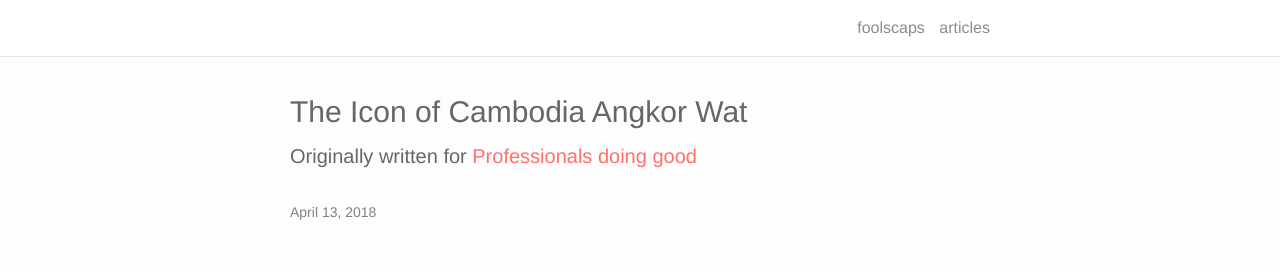
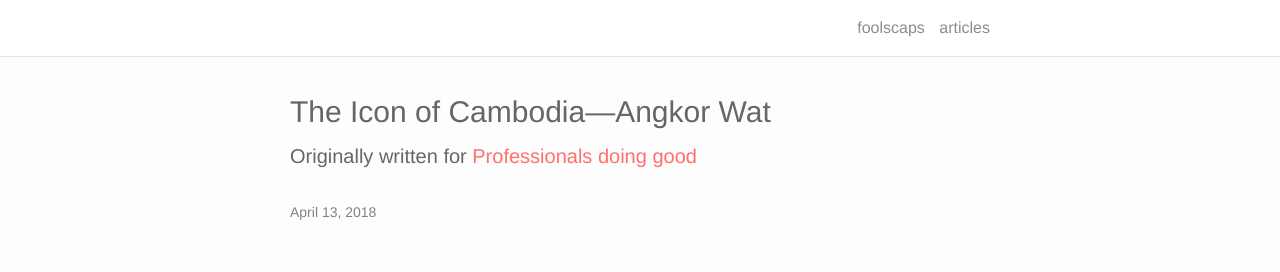
Before and after one commit to foolscaps/foolscaps.github.io, a Jekyll site: the page built from _posts/2018-04-13-AngkorWat.markdown, in a window 1280 px wide and 900 px high. Shown: the top 272 px of the window. Built offline with Jekyll 4.4.1, drawn with Linux system fonts in a browser that asks for light colours; nearby versions of some CDN libraries.

Commit message:
Update 2018-04-13-AngkorWat.markdown

```diff
--- a/_posts/2018-04-13-AngkorWat.markdown
+++ b/_posts/2018-04-13-AngkorWat.markdown
@@ -1,6 +1,6 @@
 ---
 layout: post
-title:  The Icon of Cambodia Angkor Wat
+title:  The Icon of Cambodia—Angkor Wat
 date:   2018-04-13
 description: Originally written for <a href="https://www.professionalsdoinggood.com/2018/04/13/angkor-wat/" target="blank">Professionals doing good</a>
 categories: Non-profit
```
